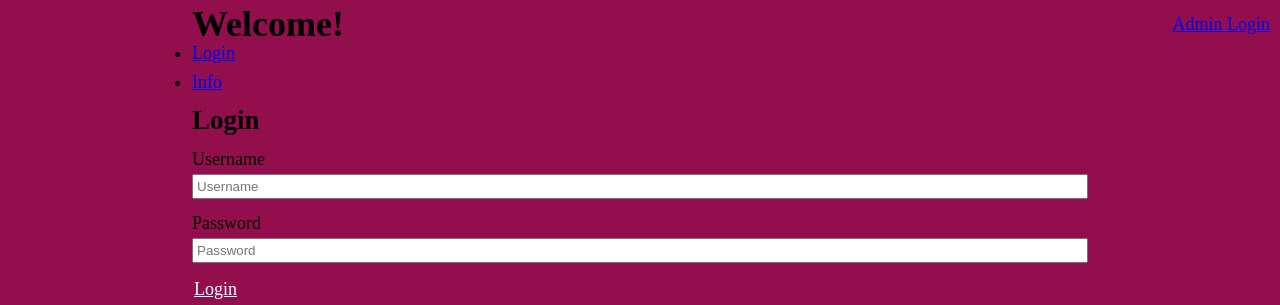
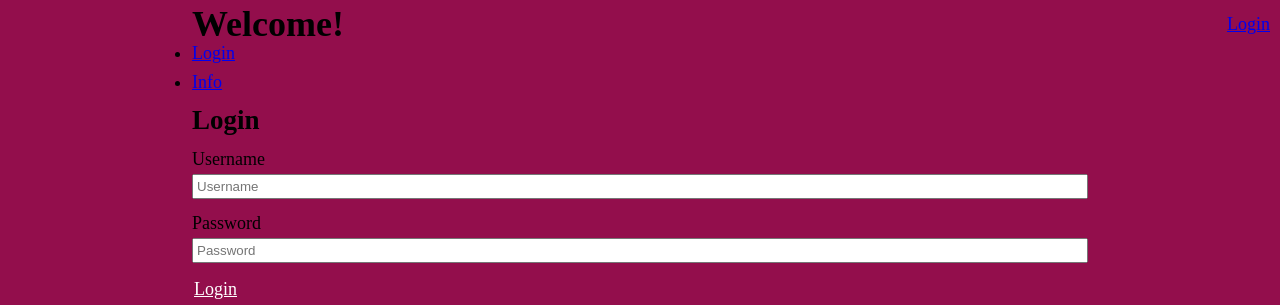
Before and after one commit to Scrumpossible/ExamRegistration, a Flask app: page / in a window 1280 px wide. Shown: the top 305 px of the page. Run offline with Flask 3, Linux system fonts and the light colour scheme.

Commit message:
Update login.html

```diff
--- a/Templates/login.html
+++ b/Templates/login.html
@@ -2,7 +2,7 @@
 {% block content %}
     <!-- Admin link in upper right -->
     <div style="position: absolute; top: 10px; right: 10px;">
-        <a href="/admin">Admin Login</a>
+        <a href="/login"> Login</a>
     </div>
 
     <section>
@@ -21,4 +21,5 @@
             </div>
         </form>
     </section>
+
 {% endblock %}
```
